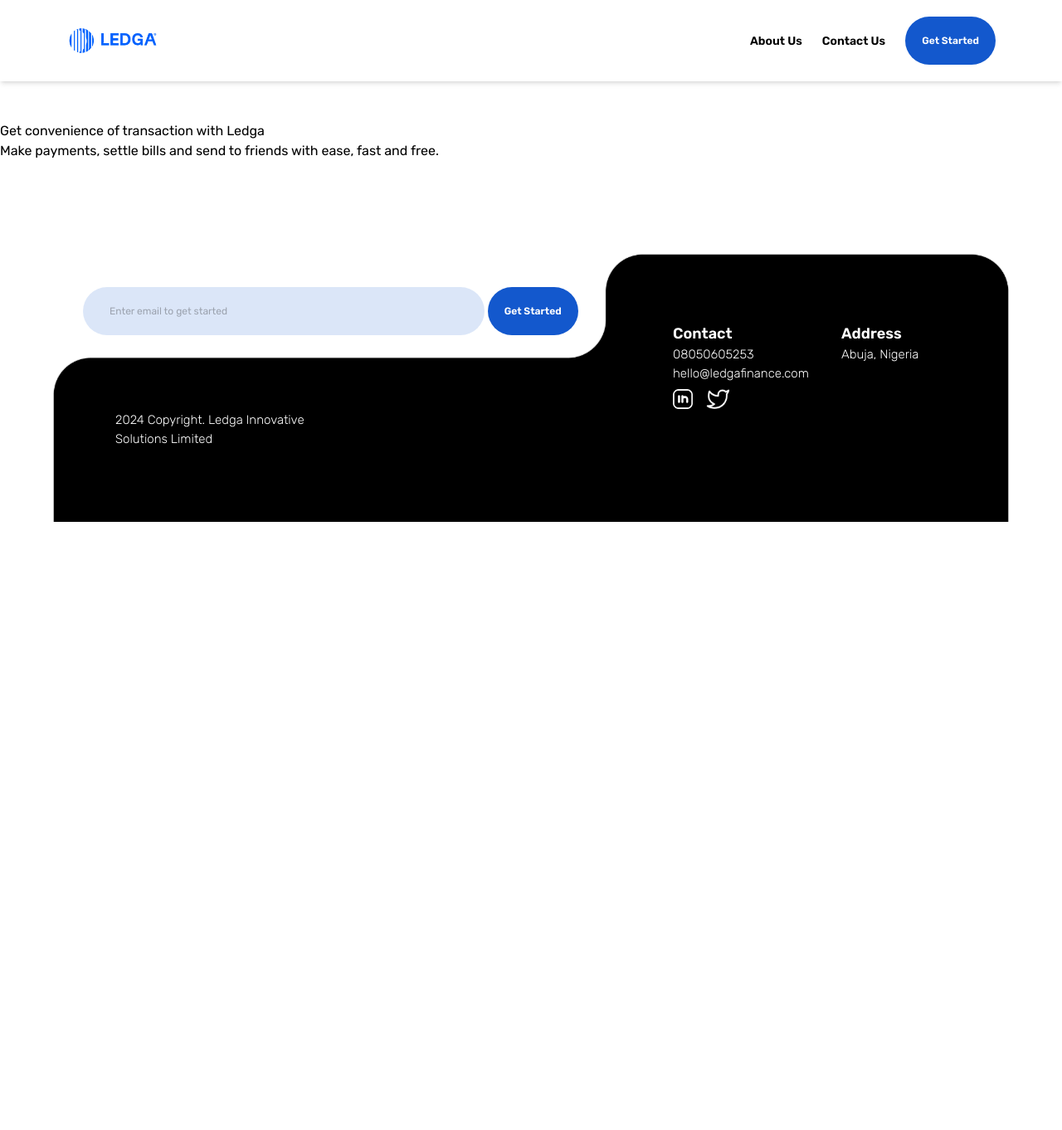
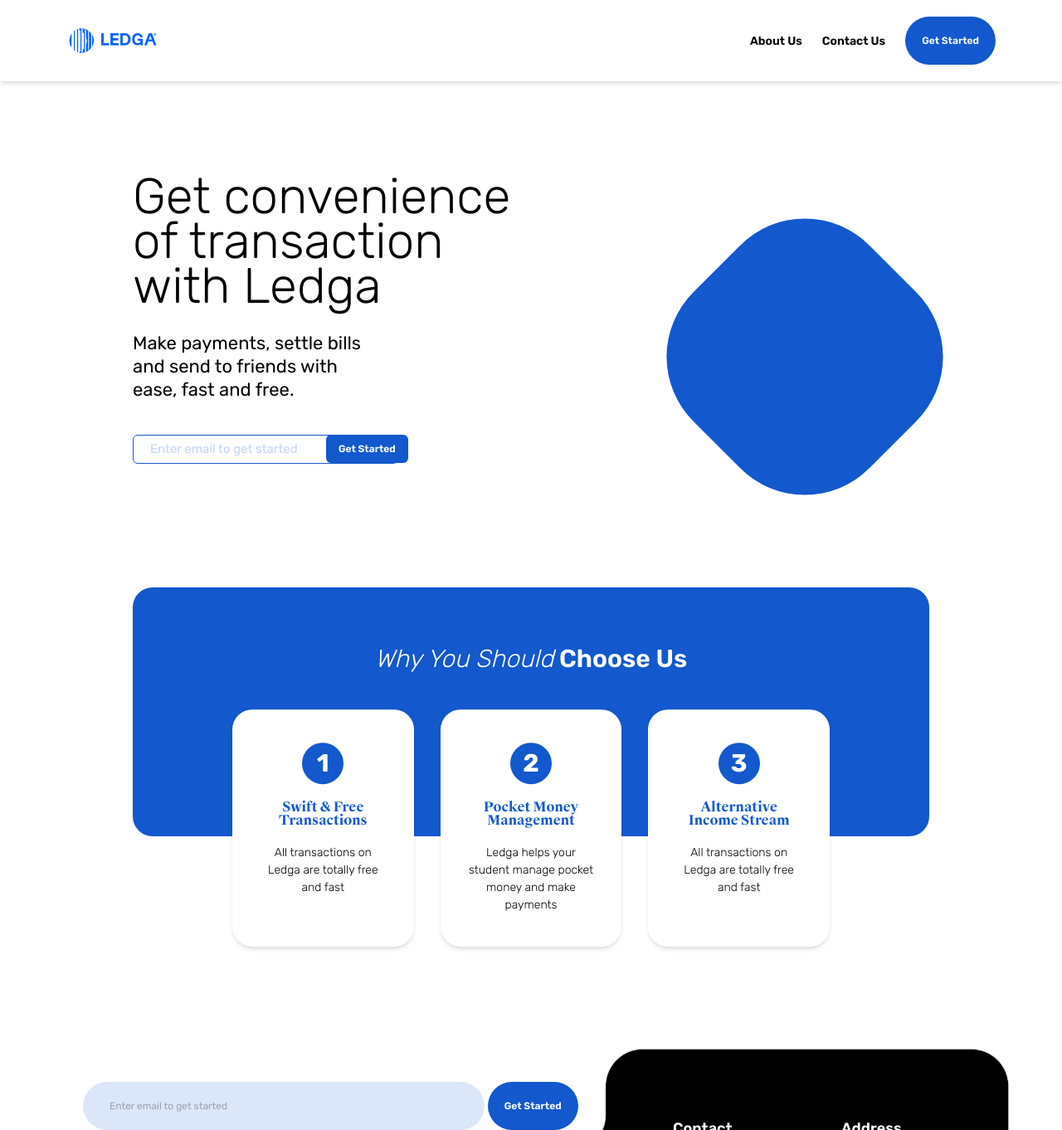
Before and after one commit to CreativeHearts/Ledga-landingpage, a Next.js app: page /second-landing-page in a window 1280 px wide. Shown: the top 1362 px of the page at 83% size. Before the commit the page ends 800 px from the top, so only its background shows below. Built offline with nearby package versions, Linux system fonts and the light colour scheme.

Commit message:
second landing commit

```diff
--- a/app/second-landing-page/page.tsx
+++ b/app/second-landing-page/page.tsx
@@ -1,15 +1,79 @@
 import React from 'react';
 import '@/app/globals.css';
+import SecondBtn from '../../ui/secondBtn';
 export default function SecondLandingPage() {
   return (
-    <div>
-      <div>
-        <h1>Get convenience of transaction with Ledga</h1>
-        <p>
-          Make payments, settle bills and send to friends with ease, fast and
-          free.
-        </p>
+    <main>
+      <div className='w-[75%] mx-auto mt-28 flex justify-between '>
+        <div className='flex flex-col justify-start self-start'>
+          <h1 className='leading-[54px] text-[60px] font-light'>
+            Get convenience <br /> of transaction <br /> with Ledga
+          </h1>
+          <p className='mt-7 text-[22px] leading-7'>
+            Make payments, settle bills <br /> and send to friends with <br />{' '}
+            ease, fast and free.
+          </p>
+          <div className='flex relative mt-10'>
+            <input
+              type='text'
+              placeholder='Enter email to get started'
+              className='border border-[#1358CD] focus:border-blue-700 focus:outline-none py-[5px] w-80 rounded-md text-[15px] px-5 placeholder-[#1358CD40]'
+            />
+            <div>
+              <SecondBtn />
+            </div>
+          </div>
+        </div>
+        <div className='w-[300px] h-[300px] bg-subBlue  rounded-[110px] rotate-45 mt-[70px]'></div>
       </div>
-    </div>
+      {/*  */}
+      <div className='bg-subBlue relative mb-64 w-[75%] mx-auto text-white mt-32 rounded-3xl text-center h-[300px]'>
+        <h1 className=' pt-16 align-middle font-extralight italic text-[30px] '>
+          Why You Should
+          <span className='not-italic font-semibold'> Choose Us</span>
+        </h1>
+        <div className='flex top-[50%] left-[50%] absolute translate-x-[-50%] translate-y-[-1%]  w-[75%]  mx-auto gap-8'>
+          <div className='bg-white py-10 shadow-md  flex rounded-3xl flex-col items-center px-8 w-[294px]'>
+            <h1 className='bg-subBlue w-[50px] h-[50px] rounded-full align-middle flex items-center justify-center font-bold text-[30px] mb-5 '>
+              1
+            </h1>
+            <div>
+              <h1 className='text-subBlue leading-4 font-bold font-suisseWorks'>
+                Swift & Free <br /> Transactions
+              </h1>
+              <p className='text-black mt-5 text-[14px]  font-light'>
+                All transactions on Ledga are totally free and fast
+              </p>
+            </div>
+          </div>
+          <div className='bg-white py-10 shadow-md w-[294px] flex rounded-3xl flex-col items-center px-8'>
+            <h1 className='bg-subBlue w-[50px] h-[50px] rounded-full align-middle flex items-center justify-center font-bold text-[30px] mb-5 '>
+              2
+            </h1>
+            <div>
+              <h1 className='text-subBlue leading-4 font-bold font-suisseWorks'>
+                Pocket Money <br /> Management
+              </h1>
+              <p className='text-black mt-5 text-[14px]  font-light'>
+                Ledga helps your student manage pocket money and make payments{' '}
+              </p>
+            </div>
+          </div>
+          <div className='bg-white py-10 shadow-md w-[294px] flex rounded-3xl flex-col items-center px-8'>
+            <h1 className='bg-subBlue w-[50px] h-[50px] rounded-full align-middle flex items-center justify-center font-bold text-[30px] mb-5 '>
+              3
+            </h1>
+            <div>
+              <h1 className='text-subBlue leading-4 font-bold font-suisseWorks'>
+                Alternative <br /> Income Stream
+              </h1>
+              <p className='text-black mt-5 text-[14px]  font-light'>
+                All transactions on Ledga are totally free and fast
+              </p>
+            </div>
+          </div>
+        </div>
+      </div>
+    </main>
   );
 }
--- /dev/null
+++ b/ui/secondBtn.tsx
@@ -0,0 +1,9 @@
+import React from 'react';
+
+export default function SecondBtn() {
+  return (
+    <button className='bg-subBlue w-fit rounded-md text-[12px] px-[15px] py-2 text-white flex font-semibold absolute left-[233px] top-0'>
+      Get Started
+    </button>
+  );
+}
```
